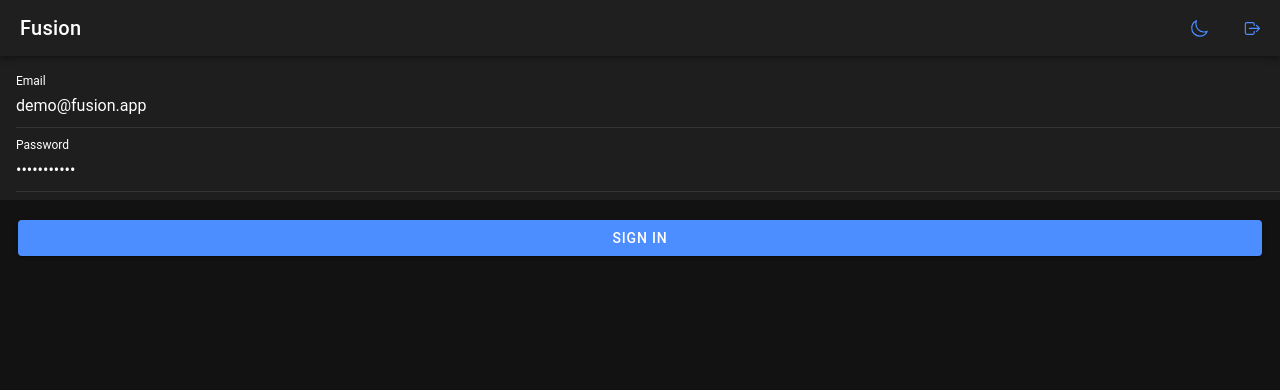
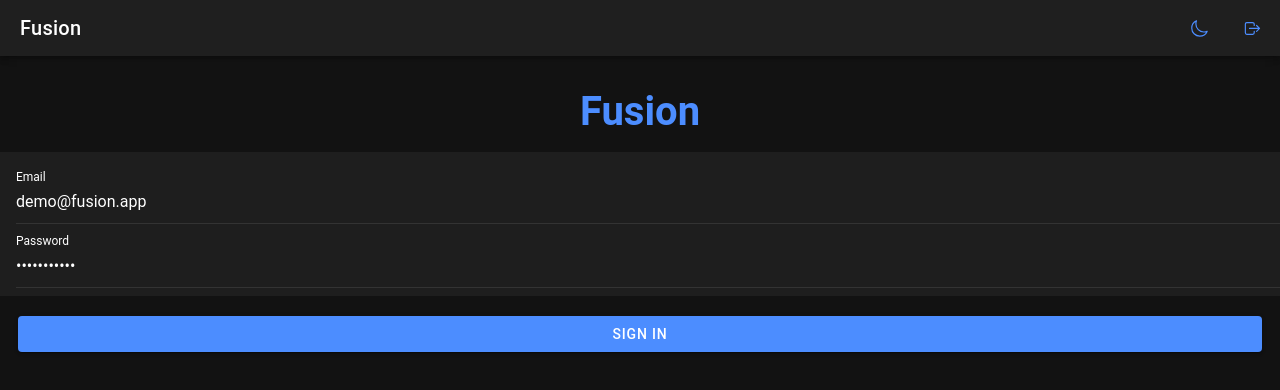
Before and after one commit to Yevhen2mc2/fusion-client, a React (Vite) app: page /login in a window 1280 px wide. Shown: the top 390 px of the page. Built offline with nearby package versions, Linux system fonts and the light colour scheme.

Commit message:
login page: add Fusion title with styled IonText

```diff
--- a/src/pages/login.tsx
+++ b/src/pages/login.tsx
@@ -2,6 +2,7 @@ import {
   IonContent,
   IonHeader,
   IonPage,
+  IonText,
   IonTitle,
   IonToolbar,
 } from '@ionic/react';
@@ -18,6 +19,13 @@ const Login = () => {
             <IonTitle size="large">Sign In</IonTitle>
           </IonToolbar>
         </IonHeader>
+        <div style={{ textAlign: 'center', padding: '32px 0 16px' }}>
+          <IonText color="primary">
+            <h1 style={{ fontSize: '2.5rem', fontWeight: 700, margin: 0 }}>
+              Fusion
+            </h1>
+          </IonText>
+        </div>
         <LoginForm />
       </IonContent>
     </IonPage>
```
